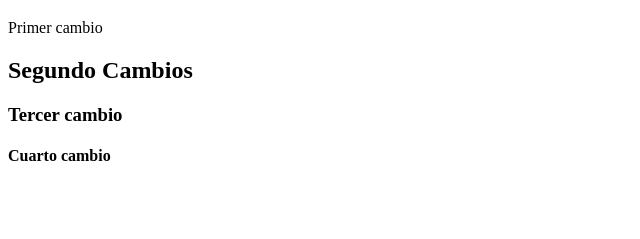
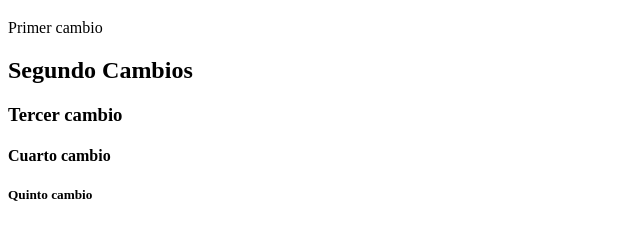
Before and after one commit to EdGaRoman1012/Git_curso, a plain HTML site: page index.html in a window 1280 px wide. Shown: the part 61-300 px from the top of the page, without its empty margins (0-640 px from the left). Drawn offline with Linux system fonts and the light colour scheme.

Commit message:
Quinto cambio

```diff
--- a/index.html
+++ b/index.html
@@ -12,5 +12,6 @@
     <h2>Segundo Cambios</h2>
     <h3>Tercer cambio</h3>
     <h4>Cuarto cambio</h4>
+    <h5>Quinto cambio</h5>
 </body>
 </html>
```
